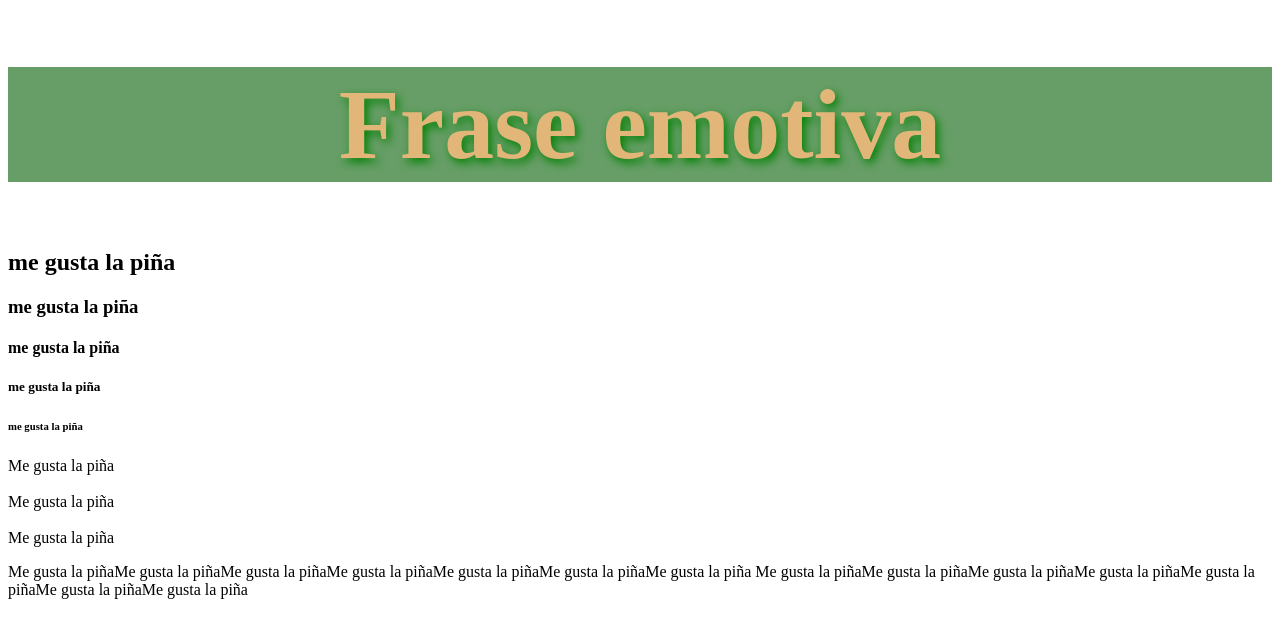
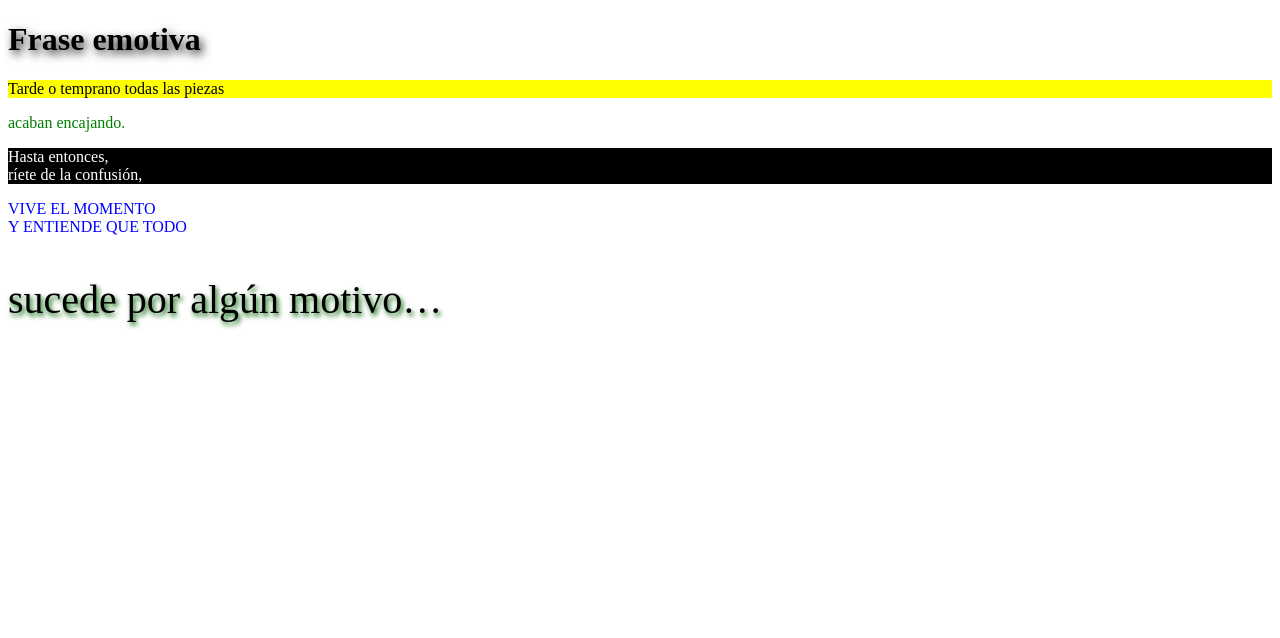
Before and after one commit to ana-alonso-l/html-ana-alonso, a website: page index.html in a window 1280 px wide. Drawn offline with Linux system fonts and the light colour scheme.

Commit message:
ejercicio #4

```diff
--- a/index.html
+++ b/index.html
@@ -9,23 +9,25 @@
   </head>
   <body>
     <h1>Frase emotiva</h1>
-    <h2>me gusta la piña</h2>
-    <h3>me gusta la piña</h3>
-    <h4>me gusta la piña</h4>
-    <h5>me gusta la piña</h5>
-    <h6>me gusta la piña</h6>
-    <p id="pina">
-      Me gusta la piña
-      <br /><br />
-      Me gusta la piña
-      <br /><br />
-      Me gusta la piña
+
+    <p id="uno">
+      Tarde o temprano todas las piezas
     </p>
-    <p id="me">
-      Me gusta la piñaMe gusta la piñaMe gusta la piñaMe gusta la piñaMe gusta
-      la piñaMe gusta la piñaMe gusta la piña Me gusta la piñaMe gusta la piñaMe
-      gusta la piñaMe gusta la piñaMe gusta la piñaMe gusta la piñaMe gusta la
-      piña
+    <p id="dos">
+      acaban encajando.
+    </p>
+    <p id="tres">
+      Hasta entonces,
+      <br />
+      ríete de la confusión,
+    </p>
+    <p id="cinco">
+      VIVE EL MOMENTO
+      <br />
+      Y ENTIENDE QUE TODO
+    </p>
+    <p id="siete">
+      sucede por algún motivo…
     </p>
   </body>
 </html>
--- a/style.css
+++ b/style.css
@@ -1,7 +1,20 @@
 h1 {
-  color: rgb(226, 181, 121);
-  font-size: 100px;
-  text-align: center;
-  background-color: rgb(103, 158, 103);
-  text-shadow: 3px 4px 10px green;
+  text-shadow: 3px 4px 10px rgb(26, 31, 26);
 }
+#uno {
+  background-color: yellow;
+}
+#dos {
+  color: green;
+}
+#tres {
+  color: white;
+  background-color: black;
+}
+#cinco {
+  color: blue;
+}
+#siete {
+  text-shadow: 2px 3px 5px darkgreen;
+  font-size: 40px;
+}
```
